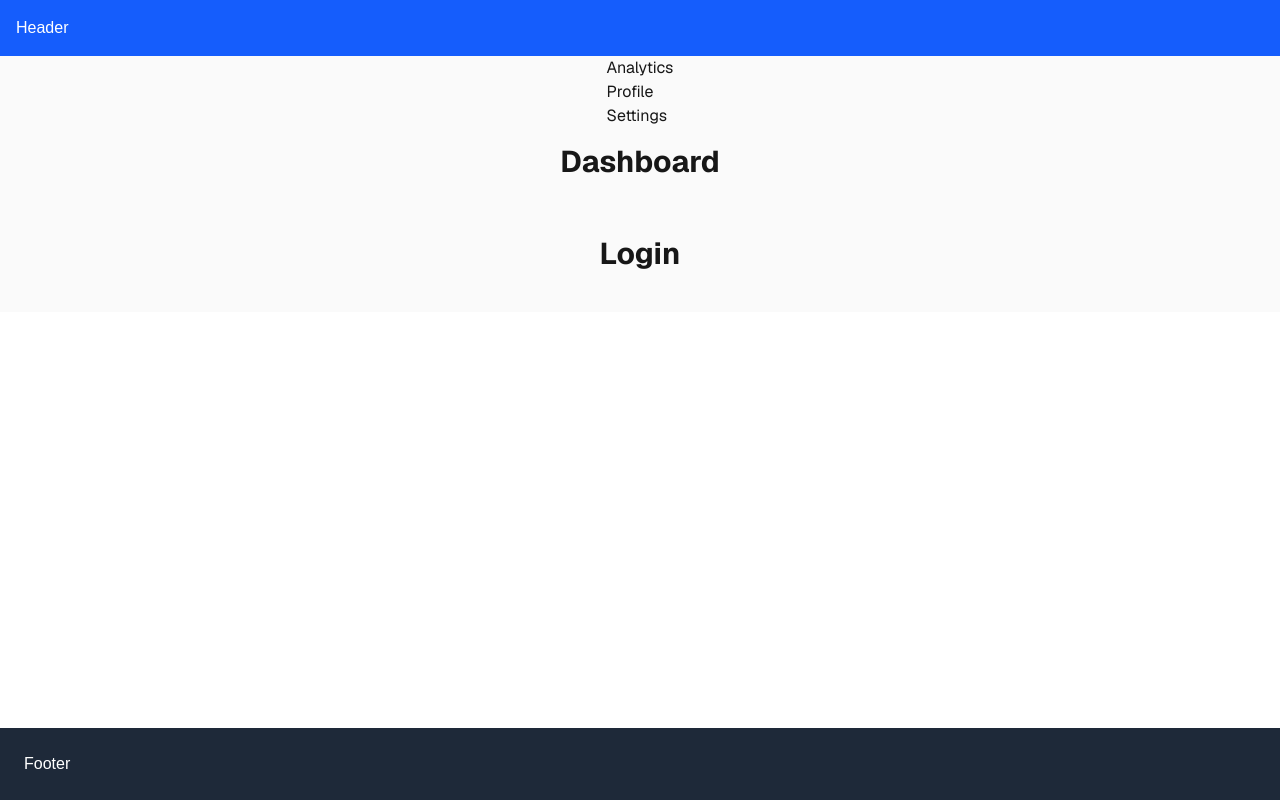
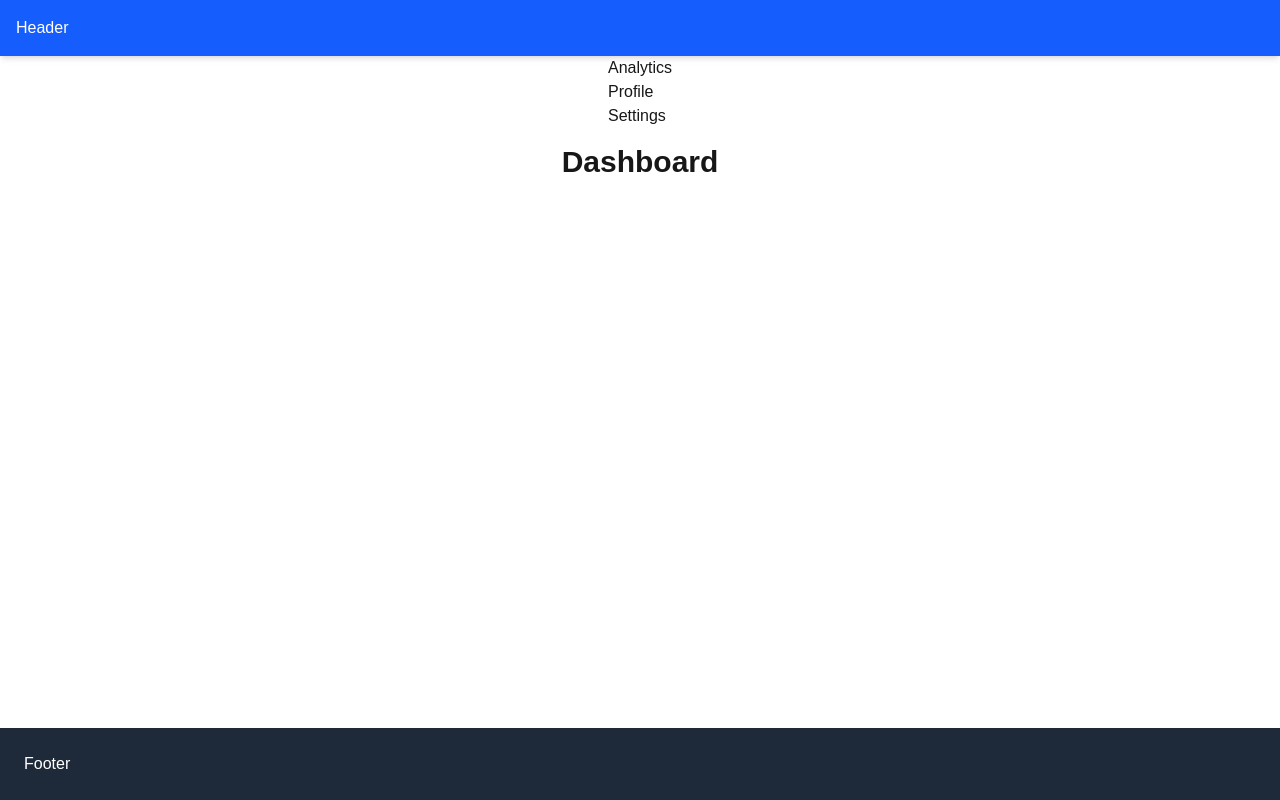
Before and after one commit to LastVoyager/Dashboard-App, a Next.js app: page / in a window 1280 px wide. Built offline with nearby package versions, Linux system fonts and the light colour scheme.

Commit message:
Add NextAuth.js with Google OAuth

```diff
--- a/package.json
+++ b/package.json
@@ -12,7 +12,8 @@
     "@emotion/react": "^11.14.0",
     "@emotion/styled": "^11.14.1",
     "@mui/material": "^7.3.5",
-    "next": "16.0.5",
+    "next": "^16.0.7",
+    "next-auth": "^4.24.13",
     "react": "19.2.0",
     "react-dom": "19.2.0"
   },
--- /dev/null
+++ b/src/app/api/auth/[...nextauth]/route.ts
@@ -0,0 +1,20 @@
+import NextAuth from 'next-auth'
+import GoogleProvider from 'next-auth/providers/google'
+
+const handler = NextAuth({
+  providers: [
+    GoogleProvider({
+      clientId: process.env.GOOGLE_ID as string,
+      clientSecret: process.env.GOOGLE_SECRET as string,
+      authorization: {
+        params: {
+          prompt: "consent",
+          access_type: "offline",
+          response_type: "code"
+        }
+      }
+    }),
+  ]
+})
+
+export { handler as GET, handler as POST }
--- a/src/app/layout.tsx
+++ b/src/app/layout.tsx
@@ -2,6 +2,7 @@
 import { Geist, Geist_Mono } from "next/font/google";
 import Header from "../components/Header";
 import Footer from "../components/Footer";
+import { Providers } from "./providers";
 import "./globals.css";
 
 const geistSans = Geist({
@@ -27,11 +28,13 @@
   return (
     <html lang="en">
       <body className={`${geistSans.variable} ${geistMono.variable} antialiased min-h-screen flex flex-col`}>
-        <Header />
-        <main className="flex-1">
-          {children}
-        </main>
-        <Footer />
+        <Providers>
+          <Header />
+          <main className="flex-1">
+            {children}
+          </main>
+          <Footer />
+        </Providers>
       </body>
     </html>
   );
--- a/src/app/login/page.tsx
+++ b/src/app/login/page.tsx
@@ -1,11 +1,20 @@
-import React from "react";
+'use client'
+
+import { useSession, signIn, signOut } from "next-auth/react"
 
 function Login () {
-  return (
-    <div className="p-4 flex  text-center items-center justify-center">
-      <h1 className="text-3xl font-bold mb-6">Login</h1>
-    </div>
-  );
+  const { data: session } = useSession()
+
+  if(session) {
+    return <>
+      Signed in as {session?.user?.email} <br/>
+      <button onClick={() => signOut()}>Sign out</button>
+    </>
+  }
+  return <>
+    Not signed in <br/>
+    <button onClick={() => signIn()}>Sign in</button>
+  </>
 }
 
 export default Login;
--- a/src/app/page.tsx
+++ b/src/app/page.tsx
@@ -1,14 +1,12 @@
 import Dashboard from "./dashboard/page";
 import SideMenu from "@/components/SideMenu";
-import Login from "./login/page";
 
 function Home () {
   return (
-    <div className="flex min-h-auto items-center justify-center bg-zinc-50 font-sans dark:bg-black">
+    <div className="flex-column">
       <main className="flex w-full flex-col items-center justify-between">
         <SideMenu />
         <Dashboard />
-        <Login />
       </main>
     </div>
   );
--- /dev/null
+++ b/src/app/providers.tsx
@@ -0,0 +1,7 @@
+'use client'
+
+import { SessionProvider } from "next-auth/react"
+
+export function Providers({ children }: { children: React.ReactNode }) {
+  return <SessionProvider>{children}</SessionProvider>
+}
```
Also changed, not shown: 1 other file (tests, documents, lock files or other folders).
